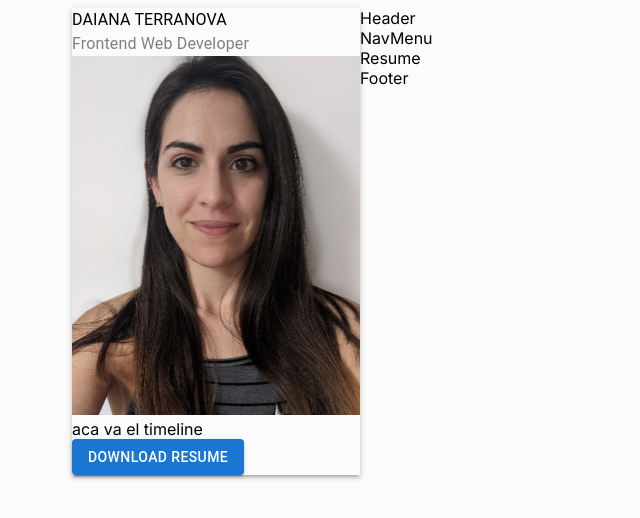
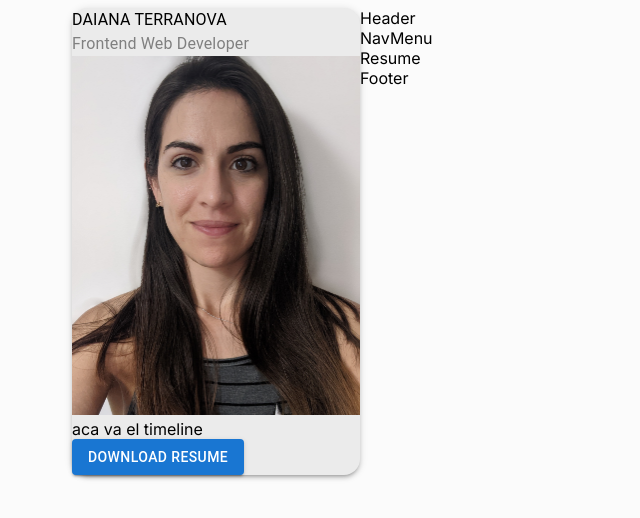
Before and after one commit to daiterranova/Portfolio, a React (Vite) app: page / in a window 1280 px wide. Shown: the top 518 px of the page, without its empty margins (0-640 px from the left). Built offline with nearby package versions, Linux system fonts and the light colour scheme.

Commit message:
add global styles for container

```diff
--- a/src/index.css
+++ b/src/index.css
@@ -36,3 +36,9 @@ body {
   min-height: 100vh;
   width: 100%;
 }
+.container{
+  background-color: var(--surface);
+  max-width: 100%;
+  border-radius: var(--borderRadius);
+  padding:1rem,
+}
```
